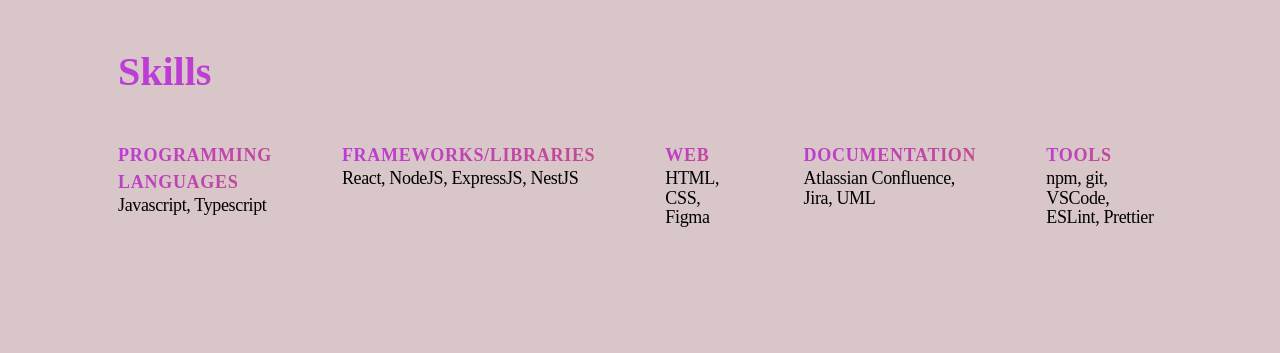
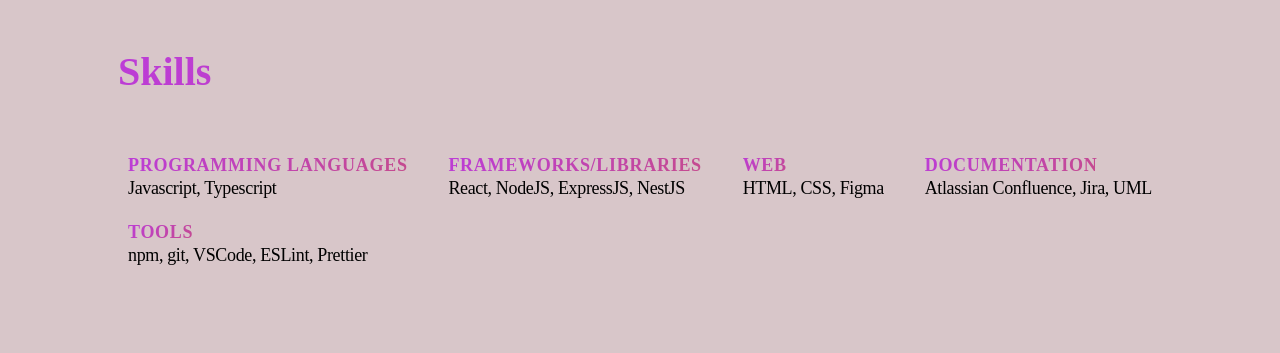
Before and after one commit to ksddk/presenting, a React (Create React App) app: page / in a window 1280 px wide. Shown: the part 1230-1583 px from the top of the page. Built offline with nearby package versions, Linux system fonts and the light colour scheme; a web font is replaced by a local one.

Commit message:
Changed inline-flex to flex

```diff
--- a/src/Pages/HomePage/EdLang.module.css
+++ b/src/Pages/HomePage/EdLang.module.css
@@ -4,10 +4,17 @@
   justify-content: space-between;
   gap: 50px;
   width: 100%;
+  @media (max-width: 768px) {
+    /* border: 3px solid red; */
+    flex-direction: column;
+  }
+  @media (max-width: 320px) {
+    /* border: 3px solid blue; */
+  }
 }
 
 .InfoBox {
-  display: inline-flex;
+  display: flex;
   flex-direction: column;
   align-items: flex-start;
   gap: 40px;
--- a/src/Pages/HomePage/Skills.module.css
+++ b/src/Pages/HomePage/Skills.module.css
@@ -1,11 +1,20 @@
 .SkillsContainer {
   width: 100%;
-  height: 161px;
-  display: inline-flex;
+  /* height: 161px; */
+  display: flex;
   flex-direction: row;
   justify-content: space-between;
-  align-items: flex-start;
-  gap: 70px;
+  align-items: center;
+  flex-wrap: wrap;
+  /* border: 3px solid red; */
+
+  @media (max-width: 768px) {
+    /* border: 3px solid green; */
+    /* flex-direction: column; */
+  }
+  @media (max-width: 320px) {
+    /* border: 3px solid blue; */
+  }
 }
 
 .ListTitle {
@@ -23,10 +32,12 @@
 }
 
 .SkillContainer {
-  display: inline-flex;
+  display: flex;
   justify-content: center;
   align-items: flex-start;
   flex-direction: column;
+  margin: 10px;
+  max-width: 280px;
 }
 
 .NameText {
--- a/src/Pages/Navigation.module.css
+++ b/src/Pages/Navigation.module.css
@@ -5,18 +5,25 @@
   align-items: center;
   justify-content: space-between;
   height: 86px;
+  @media (max-width: 768px) {
+    /* border: 3px solid red; */
+  }
+  @media (max-width: 320px) {
+    /* border: 3px solid blue; */
+  }
 }
 
 .svgContainer {
   width: 79.515px;
   height: 32px;
   flex-shrink: 0;
-  padding: 27px 0 37px 112px;
+  padding: 1.688rem 0 2.313rem 7rem;
 }
 
 .navItems {
-  display: inline-flex;
-  padding: 15px 112px 24px 0;
+  display: flex;
+  padding: 0.938rem 7rem 1.5rem 0;
+  /* padding: 15px 112px 24px 0; */
   align-items: flex-start;
   gap: 32px;
 }
--- a/src/Pages/TodoApp.module.css
+++ b/src/Pages/TodoApp.module.css
@@ -2,6 +2,14 @@
   display: flex;
   align-items: center;
   justify-content: center;
+  flex-direction: column;
+  /* border: 3px solid red; */
+  @media (max-width: 768px) {
+    /* border: 3px solid red; */
+  }
+  @media (max-width: 320px) {
+    /* border: 3px solid blue; */
+  }
 }
 
 .MainContainer2 {
@@ -9,24 +17,31 @@
   flex-direction: column;
   align-items: center;
   justify-content: center;
-  width: 600px;
+  /* width: 600px; */
+  /* border: 3px solid black; */
 }
 
 .TitleContainer {
   width: 100%;
   text-align: center;
   padding: 45px 418px 70px 400px;
+  font-size: 85px;
+  line-height: 124%;
+  letter-spacing: -1.7px;
+  @media (max-width: 768px) {
+    font-size: 55px;
+  }
+  @media (max-width: 320px) {
+    font-size: 40px;
+  }
 }
 
 .Title1st {
   color: var(--gray-1, #333);
   text-align: center;
   font-family: Work Sans;
-  font-size: 85px;
   font-style: normal;
   font-weight: 300;
-  line-height: 124%; /* 105.4px */
-  letter-spacing: -1.7px;
 }
 
 .Title2nd {
@@ -35,11 +50,8 @@
   -webkit-background-clip: text;
   -webkit-text-fill-color: transparent;
   font-family: Work Sans;
-  font-size: 85px;
   font-style: normal;
   font-weight: 600;
-  line-height: 124%;
-  letter-spacing: -1.7px;
 }
 
 .TodoCounterText {
--- a/src/TodoApp/Todos/TodoList.module.css
+++ b/src/TodoApp/Todos/TodoList.module.css
@@ -1,7 +1,7 @@
 .todoListContainer {
   /* padding: 10px;
     margin: 10px 50px; */
-  display: inline-flex;
+  display: flex;
   flex-direction: column;
   align-items: flex-start;
 }
```
